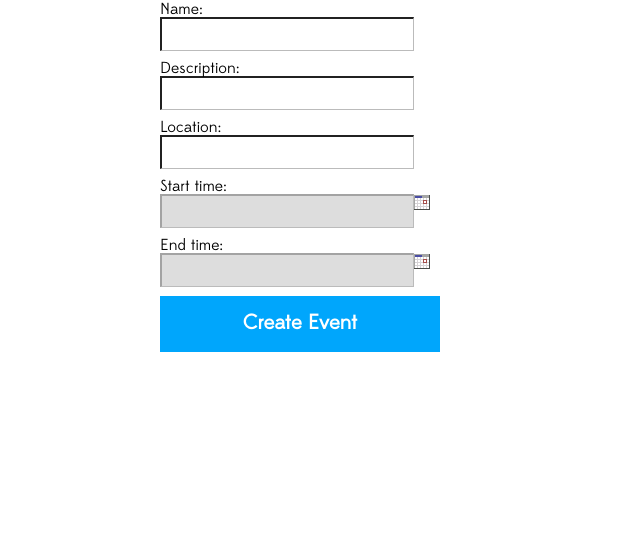
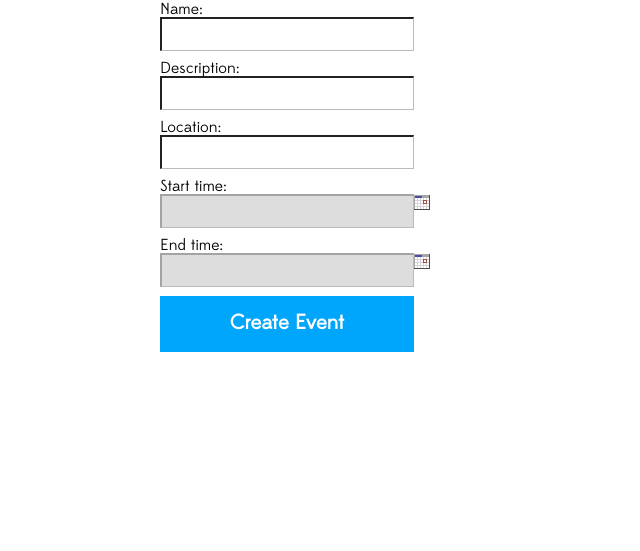
Before and after one commit to rxl/socialchair, a Flask app: page /create_event in a window 1280 px wide. Shown: the part 197-748 px from the top of the page, without its empty margins (0-640 px from the left). Run offline with Flask 2, Linux system fonts and the light colour scheme; some libraries are stand-ins or nearby versions.

Commit message:
updates to calendar css

```diff
--- a/static/css/event-creation.css
+++ b/static/css/event-creation.css
@@ -70,6 +70,12 @@ input[type=text]{
 	width:960px;
 	margin: 0 auto;
 
+}
+
+.create-event-button{
+	margin-top:20px;
+
+	width:254px !important;
 }
 
 .send-event-inv{
--- a/templates/create_event.html
+++ b/templates/create_event.html
@@ -39,6 +39,6 @@
 			<input type="text" id="inputEnds" class="input-text datepicker oversize float-left" onclick="javascript:NewCssCal('inputEnds','yyyyMMdd','arrow',true,'24')" disabled="disabled" />
 			<img src="{{ url_for('static', filename='img/cal.gif') }}" onclick="javascript:NewCssCal('inputEnds','yyyyMMdd','arrow',true,'24')" style="cursor:pointer float:left;" id="endsCal" />
 		</div>
-		<button style="cursor: pointer;" type="submit" id="createEventSubmit" class="button">Create Event</button>
+		<button style="cursor: pointer;" type="submit" id="createEventSubmit" class="button create-event-button">Create Event</button>
 	</form>
 {% endblock %}
```
